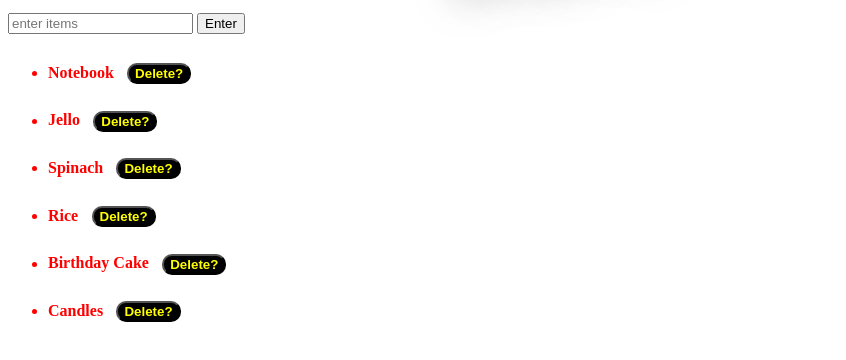
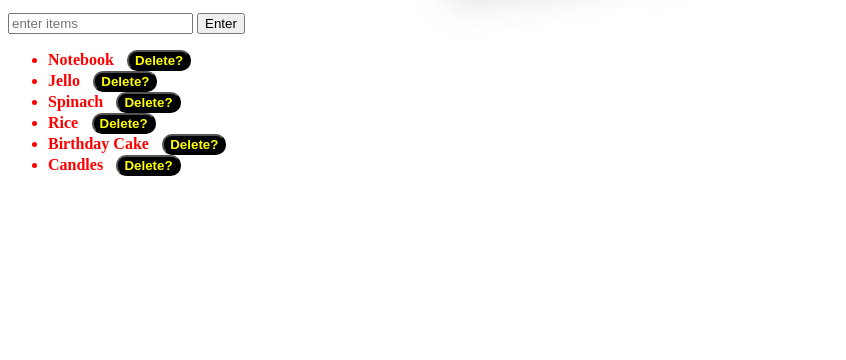
Before and after one commit to jnovak5/notepad, a plain HTML site: page index.html in a window 1280 px wide. Shown: the part 120-480 px from the top of the page, without its empty margins (0-846 px from the left). Drawn offline with Linux system fonts and the light colour scheme.

Commit message:
Update style.css

```diff
--- a/style.css
+++ b/style.css
@@ -36,5 +36,5 @@ li {
   font-weight: bolder;
   background-color: black;
   border-radius: 10px;
-  margin: 1em;
+  margin-left: 1em;
 }
```
